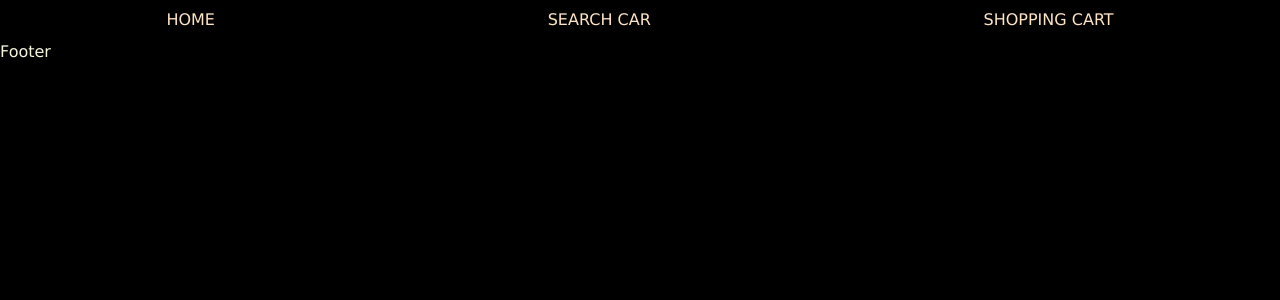
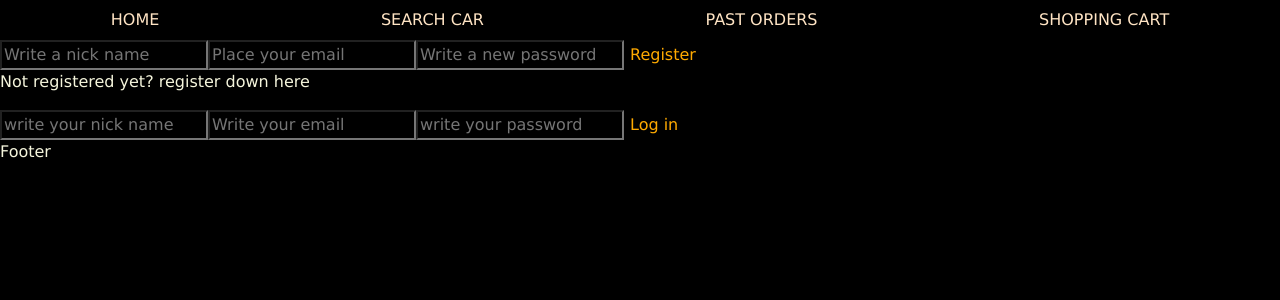
Before and after one commit to Alvaro3c/GTA-vehicles-e-comerce, a React (Vite) app in the folder client/: page /register-login in a window 1280 px wide. Shown: the top 300 px of the page. Built offline with nearby package versions, Linux system fonts and the light colour scheme.

Commit message:
ADD/ register works

```diff
--- a/client/src/App.jsx
+++ b/client/src/App.jsx
@@ -4,12 +4,14 @@ import Main from './components/Main/Main'
 import Footer from './components/Footer/Footer'
 import 'bootstrap/dist/css/bootstrap.min.css';
 import './App.css'
+import { Route, Routes } from 'react-router-dom'
 
 function App() {
 
 
   return (
     <>
+
       <Header />
       <Main />
       <Footer />
--- a/client/src/components/Header/NavBar/NavBar.jsx
+++ b/client/src/components/Header/NavBar/NavBar.jsx
@@ -6,9 +6,10 @@ const NavBar = () => {
   return <>
     <nav>
       <ul className='nav'>
-        <li className="nav-link active"><Link to='/'>HOME</Link></li>
+        <li className="nav-link active"><Link to='/home'>HOME</Link></li>
         <li className="nav-link "><Link to='/search'>SEARCH CAR</Link></li>
-        <li className="nav-link " > <Link to='/order'>SHOPPING CART</Link></li >
+        <li className="nav-link "><Link to='/pastorders'>PAST ORDERS</Link></li >
+        <li className="nav-link "><Link to='/order'>SHOPPING CART</Link></li >
       </ul >
     </nav >
 
--- a/client/src/components/Main/Main.jsx
+++ b/client/src/components/Main/Main.jsx
@@ -2,8 +2,10 @@ import React, { useState } from "react";
 import VehicleList from '../VehicleList/VehicleList'
 import SearchVehicle from '../SearchVehicle/SearchVehicle'
 import Order from '../Order/Order'
+import Home from '../Home/Home'
+import PastOrders from '../PastOrders/PastOrders'
+import RegisterLogin from '../RegisterLogin/RegisterLogin'
 import { Route, Routes } from 'react-router-dom'
-import Home from '../Home/Home'
 
 
 const Main = () => {
@@ -13,11 +15,16 @@ const Main = () => {
   console.log(shopingCart);
 
   return <>
+
     <Routes>
-      <Route path="/" element={<Home />} />
-      <Route path='search' element={<SearchVehicle setSearch={setSearch} shopingCart={shopingCart} setShopingCart={setShopingCart} />} />
-      <Route path='order' element={<Order shopingCart={shopingCart} setShopingCart={setShopingCart} />} />
+      <Route path='/home' element={<Home />} />
+      <Route path='/search' element={<SearchVehicle setSearch={setSearch} shopingCart={shopingCart} setShopingCart={setShopingCart} />} />
+      <Route path='/pastorders' element={<PastOrders />} />
+      <Route path='/order' element={<Order shopingCart={shopingCart} setShopingCart={setShopingCart} />} />
+
+      <Route path='/register-login' element={<RegisterLogin />} />
     </Routes>
+
 
 
 
--- /dev/null
+++ b/client/src/components/PastOrders/PastOrders.jsx
@@ -0,0 +1,7 @@
+import React from "react";
+
+const PastOrders = () => {
+  return <div>PastOrders</div>;
+};
+
+export default PastOrders;
--- /dev/null
+++ b/client/src/components/PastOrders/index.js
@@ -0,0 +1 @@
+export { default } from "./PastOrders";
--- a/client/src/components/RegisterLogin/RegisterLogin.jsx
+++ b/client/src/components/RegisterLogin/RegisterLogin.jsx
@@ -1,10 +1,19 @@
-import React, { useState } from "react";
+import React, { useState, useRef, useEffect } from "react";
 import axios from "axios";
 
 const RegisterLogin = () => {
+  const isMounted = useRef(true); // Create a ref to track component's mount status
+  const [registerData, setRegisterData] = useState({});
 
+  useEffect(() => {
+    // Set isMounted to false when the component is unmounted
+    return () => {
+      isMounted.current = false;
+    };
+  }, []);
 
   const handleLoginSubmit = async (e) => {
+    e.preventDefault();
     try {
       const logInData = {
         "nick_name": e.target.logInNick.value,
@@ -14,50 +23,53 @@ const RegisterLogin = () => {
 
       const response = await axios.post("http://localhost:3000/api/orders", logInData);
 
-      if (response.status === 201) {
+      if (response.status === 201 && isMounted.current) {
         console.log("Order created successfully");
         // Clear the shopping cart or perform any other necessary actions
       }
     } catch (error) {
       console.error("Error creating order:", error);
     }
-  }
+  };
 
-  const handleRegisterSubmit = async () => {
+  const handleRegisterSubmit = async (e) => {
+    e.preventDefault();
     try {
       const registerData = {
         "nick_name": e.target.registerNick.value,
         "email": e.target.registerEmail.value,
         "password": e.target.registerPassword.value
       };
+      setRegisterData(registerData);
 
-      const response = await axios.post("http://localhost:3000/api/orders", registerData);
+      const response = await axios.post("http://localhost:3000/api/users/register", registerData);
 
-      if (response.status === 201) {
-        console.log("Order created successfully");
+      if (response.status === 201 && isMounted.current) {
+        console.log("User has been registered");
         // Clear the shopping cart or perform any other necessary actions
       }
     } catch (error) {
-      console.error("Error creating order:", error);
+      console.error("Error creating user:", error);
     }
-  }
+  };
 
-
-  return <>
-    <form action="" onSubmit={handleLoginSubmit}>
-      <input name="registerNick" type="text" placeholder="write your nick name" />
-      <input name="registerEmail" type="text" placeholder="Write your email" />
-      <input name="registerPassword" type="text" placeholder="write your password" />
-      <button type="submit">Log in</button>
-    </form>
-    <p>Not registered yet? register down here</p>
-    <form action="" onSubmit={handleRegisterSubmit}>
-      <input name="logInNick" type="text" placeholder="Write a nick name" />
-      <input name="logInEmail" type="text" placeholder="Place your email" />
-      <input name="logInPassword" type="text" placeholder="Write a new password" />
-      <button type="submit">Register</button>
-    </form>
-  </>;
+  return (
+    <>
+      <form action="" onSubmit={handleRegisterSubmit}>
+        <input name="registerNick" type="text" placeholder="Write a nick name" />
+        <input name="registerEmail" type="text" placeholder="Place your email" />
+        <input name="registerPassword" type="text" placeholder="Write a new password" />
+        <button type="submit">Register</button>
+      </form>
+      <p>Not registered yet? register down here</p>
+      <form action="" onSubmit={handleLoginSubmit}>
+        <input name="logInNick" type="text" placeholder="write your nick name" />
+        <input name="logInEmail" type="text" placeholder="Write your email" />
+        <input name="logInPassword" type="text" placeholder="write your password" />
+        <button type="submit">Log in</button>
+      </form>
+    </>
+  );
 };
 
 export default RegisterLogin;
```
Also changed, not shown: client/src/components/PastOrders/PastOrders.css (added), 1 other file (tests, documents, lock files or other folders).
